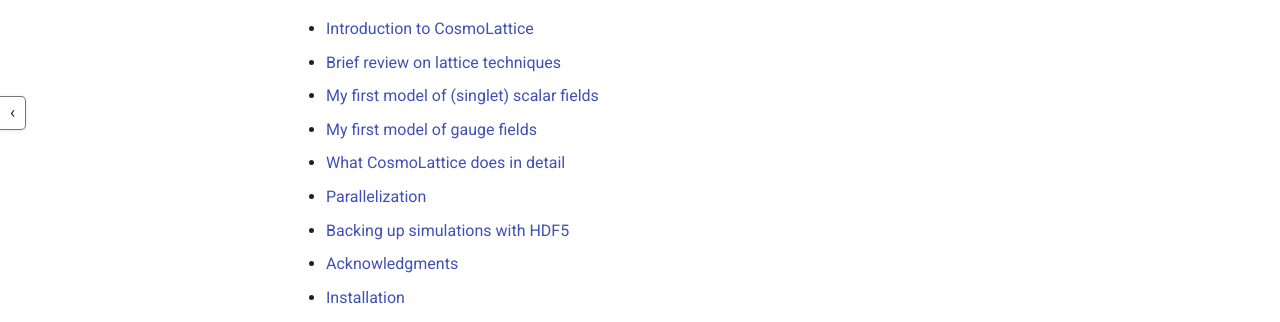
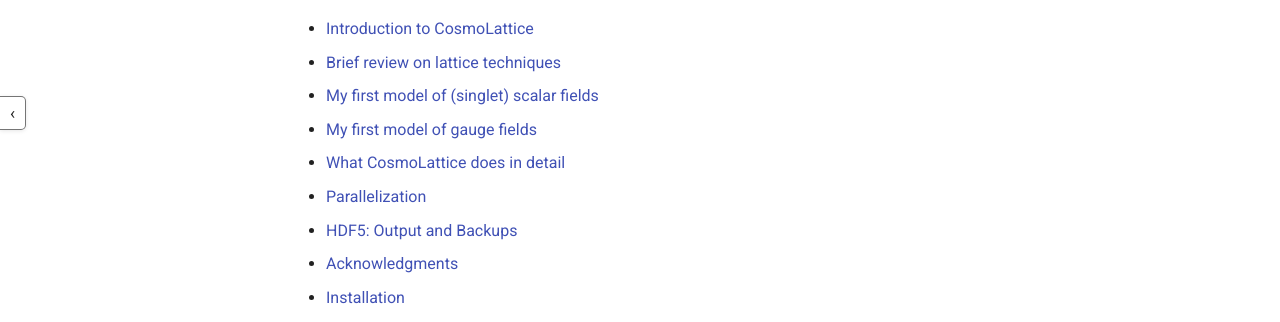
Before and after one commit to cosmolattice/cosmolatticeweb, an MkDocs documentation site: the page built from source/docs/Manual/index.md, in a window 1280 px wide and 1101 px high. Shown: the part 438-760 px from the top of the window. Built offline with MkDocs 1.6.1 and Material for MkDocs 9.7.7, drawn with Linux system fonts in a browser that asks for light colours; nearby versions of some CDN libraries; comment, search, counter and statistics services are not loaded.

Commit message:
Update docs

```diff
--- a/source/docs/Manual/index.md
+++ b/source/docs/Manual/index.md
@@ -14,7 +14,7 @@
 - [My first model of gauge fields](My first model of gauge fields.md)
 - [What CosmoLattice does in detail](What CosmoLattice does in detail.md)
 - [Parallelization](Parallelization.md)
-- [Backing up simulations with HDF5](Backing up simulations with HDF5.md)
+- [HDF5: Output and Backups ](HDF5: Output and Backups.md)
 - [Acknowledgments](Acknowledgments.md)
 - [Installation](Installation.md)
 - [Appendix: Parameters](Appendix: Parameters.md)
--- a/source/mkdocs.yml
+++ b/source/mkdocs.yml
@@ -180,10 +180,10 @@
       #-  "GWs from U(1) Scalar-Gauge theories (Note III)": "th_framework/tech_notes/Gravitational waves from U(1) gauge theories.md"
   - User Manual:
       - "<span style='font-weight:bold;'>About This Manual</span>": "Manual/About This Manual.md"
-      - "<span style='font-size:0.85em;'>&nbsp;&nbsp;&nbsp;&nbsp;Quick installation and execution</span>": "Manual/Quick installation and execution.md"
-      #- "<span style='font-size:0.85em;'>&nbsp;&nbsp;&nbsp;&nbsp;Full installation details</span>": "Manual/Installation.md"
-      - "<span style='font-size:0.85em;'>&nbsp;&nbsp;&nbsp;&nbsp;Conventions and Notation</span>": "Manual/Conventions and Notation.md"
-      - "<span style='font-size:0.85em;'>&nbsp;&nbsp;&nbsp;&nbsp;How to cite CosmoLattice</span>": "Manual/HowToCiteCL.md"
+      - "<span style='font-size:0.95em;'>&nbsp;&nbsp;Quick installation and execution</span>": "Manual/Quick installation and execution.md"
+      #- "<span style='font-size:0.95em;'>&nbsp;&nbsp;Full installation details</span>": "Manual/Installation.md"
+      - "<span style='font-size:0.95em;'>&nbsp;&nbsp;Conventions and Notation</span>": "Manual/Conventions and Notation.md"
+      - "<span style='font-size:0.95em;'>&nbsp;&nbsp;How to cite CosmoLattice</span>": "Manual/HowToCiteCL.md"
       #- "Conventions and Notation": "Manual/Conventions and Notation.md"
       #- "How to cite CosmoLattice": "Manual/HowToCiteCL.md"
       #- "Overview": "Manual/Overview.md"
@@ -200,17 +200,17 @@
       - "<span style='font-weight:bold;'>Scalars in (1+n)-dimensions (PACO) </span>": "Manual/Scalars_n_dims.md"
       - "<span style='font-weight:bold;'>Inside CosmoLattice: Evolvers, Initializers & Observables (ADRIEN + J) </span>": "Manual/What CosmoLattice does in detail.md"
       - "<span style='font-weight:bold;'>Useful features (FRANZ) </span>":
-          - "<span style='font-size:0.85em;'>&nbsp;&nbsp;&nbsp;&nbsp;Parallelization </span>": "Manual/Parallelization.md"
-          - "<span style='font-size:0.85em;'>&nbsp;&nbsp;&nbsp;&nbsp;Fourier Transforms </span>": "Manual/Fourier Transforms.md"
-          - "<span style='font-size:0.85em;'>&nbsp;&nbsp;&nbsp;&nbsp;Backing up simulations with HDF5 </span>": "Manual/Backing up simulations with HDF5.md"
-          - "<span style='font-size:0.85em;'>&nbsp;&nbsp;&nbsp;&nbsp;Expression Templates </span>": "Manual/Expression Templates.md"
-      #- "<span style='font-size:0.85em;'>&nbsp;&nbsp;&nbsp;&nbsp;Acknowledgments </span>": "Manual/Acknowledgments.md"
-      - "<span style='font-size:0.85em;'>&nbsp;&nbsp;&nbsp;&nbsp;&nbsp;&nbsp;Input File Builder </span>": "code/InputBuilder.md"
+          - "<span style='font-size:0.95em;'>&nbsp;&nbsp;Parallelization </span>": "Manual/Parallelization.md"
+          - "<span style='font-size:0.95em;'>&nbsp;&nbsp;Fourier Transforms </span>": "Manual/Fourier Transforms.md"
+          - "<span style='font-size:0.95em;'>&nbsp;&nbsp;HDF5: Output and Backups </span>": "Manual/HDF5: Output and Backups.md"
+          - "<span style='font-size:0.95em;'>&nbsp;&nbsp;Expression Templates </span>": "Manual/Expression Templates.md"
+      #- "<span style='font-size:0.95em;'>&nbsp;&nbsp;Acknowledgments </span>": "Manual/Acknowledgments.md"
+      - "<span style='font-size:0.95em;'>&nbsp;&nbsp;Input File Builder </span>": "code/InputBuilder.md"
       - "<span style='font-weight:bold;'>Appendices (A & F, ALL) </span>": "Manual/Appendix: Parameters.md.md"
-      - "<span style='font-size:0.85em;'>&nbsp;&nbsp;&nbsp;&nbsp;Appendix: Parameters </span>": "Manual/Appendix_Parameters.md"
-      - "<span style='font-size:0.85em;'>&nbsp;&nbsp;&nbsp;&nbsp;Appendix: Generic Model variables </span>": "Manual/Appendix_Generic_Model_variables.md"
-      #- "<span style='font-size:0.85em;'>&nbsp;&nbsp;&nbsp;&nbsp;Appendix: CMake Flags </span>": "Manual/Appendix_CMake_Flags.md"
-      #- "<span style='font-size:0.85em;'>&nbsp;&nbsp;&nbsp;&nbsp;List of Implemented Functions </span>": "Manual/List of Implemented Functions.md"
+      - "<span style='font-size:0.95em;'>&nbsp;&nbsp;Appendix: Parameters </span>": "Manual/Appendix_Parameters.md"
+      - "<span style='font-size:0.95em;'>&nbsp;&nbsp;Appendix: Generic Model variables </span>": "Manual/Appendix_Generic_Model_variables.md"
+      #- "<span style='font-size:0.95em;'>&nbsp;&nbsp;Appendix: CMake Flags </span>": "Manual/Appendix_CMake_Flags.md"
+      #- "<span style='font-size:0.95em;'>&nbsp;&nbsp;List of Implemented Functions </span>": "Manual/List of Implemented Functions.md"
       #- "Acknowledgments": "Manual/Acknowledgments.md"
       #- "Appendix: Parameters (A & F, ALL)": "Manual/Appendix: Parameters.md"
       #- "Appendix: Generic Model variables (A & F, ALL)": "Manual/Appendix: Generic Model variables.md"
@@ -218,7 +218,7 @@
       #- "List of Implemented Functions (A & F, ALL)": "Manual/List of Implemented Functions.md"
       #- "Under the Hood: Expression Templates  (A & F)": "Manual/Under the Hood: Expression Templates .md"
   - CL Schools:
-      - "<span style='font-size:0.85em;'>Hands-On CosmoLattice Workshop (2026, Complutense, Madrid)</span>": "events/School2026.md"
+      - "<span style='font-size:0.95em;'>&nbsp;&nbsp;Hands-On CosmoLattice Workshop (2026, Complutense, Madrid)</span>": "events/School2026.md"
       - "3rd CL School (2025, IBS, Daejeon)": "events/School2025.md"
       - "2nd CL School (2023, Online)": "events/School2023.md"
       - "1st CL School (2022, IFIC, Valencia)": "events/School2022.md"
```
Also changed, not shown: source/docs/Manual/About This Manual.md (+1 -2 lines), source/docs/code/Installation.md (+1 -1 lines), source/docs/Manual/HDF5: Output and Backups.md (renamed from source/docs/Manual/Backing up simulations with HDF5.md).
